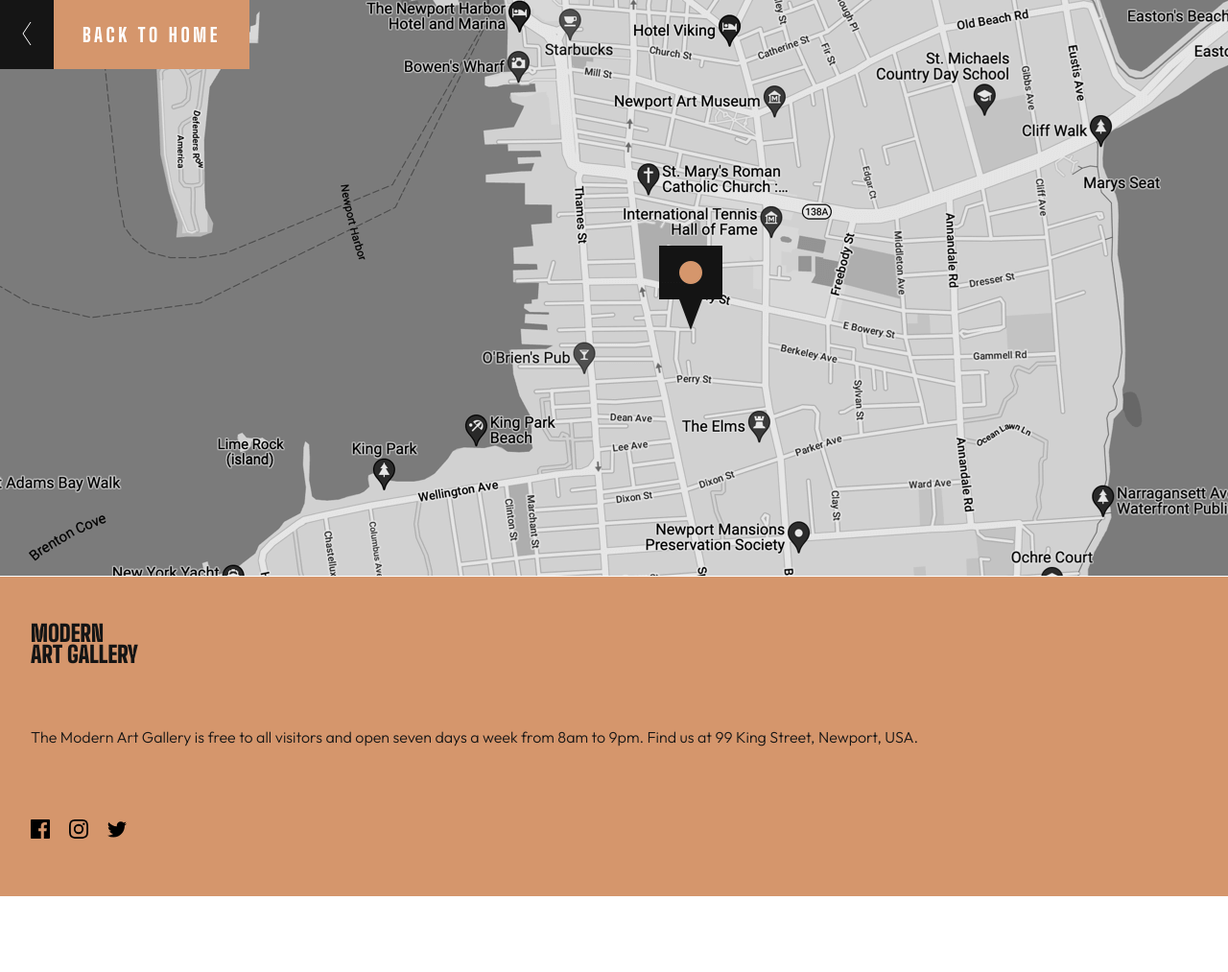
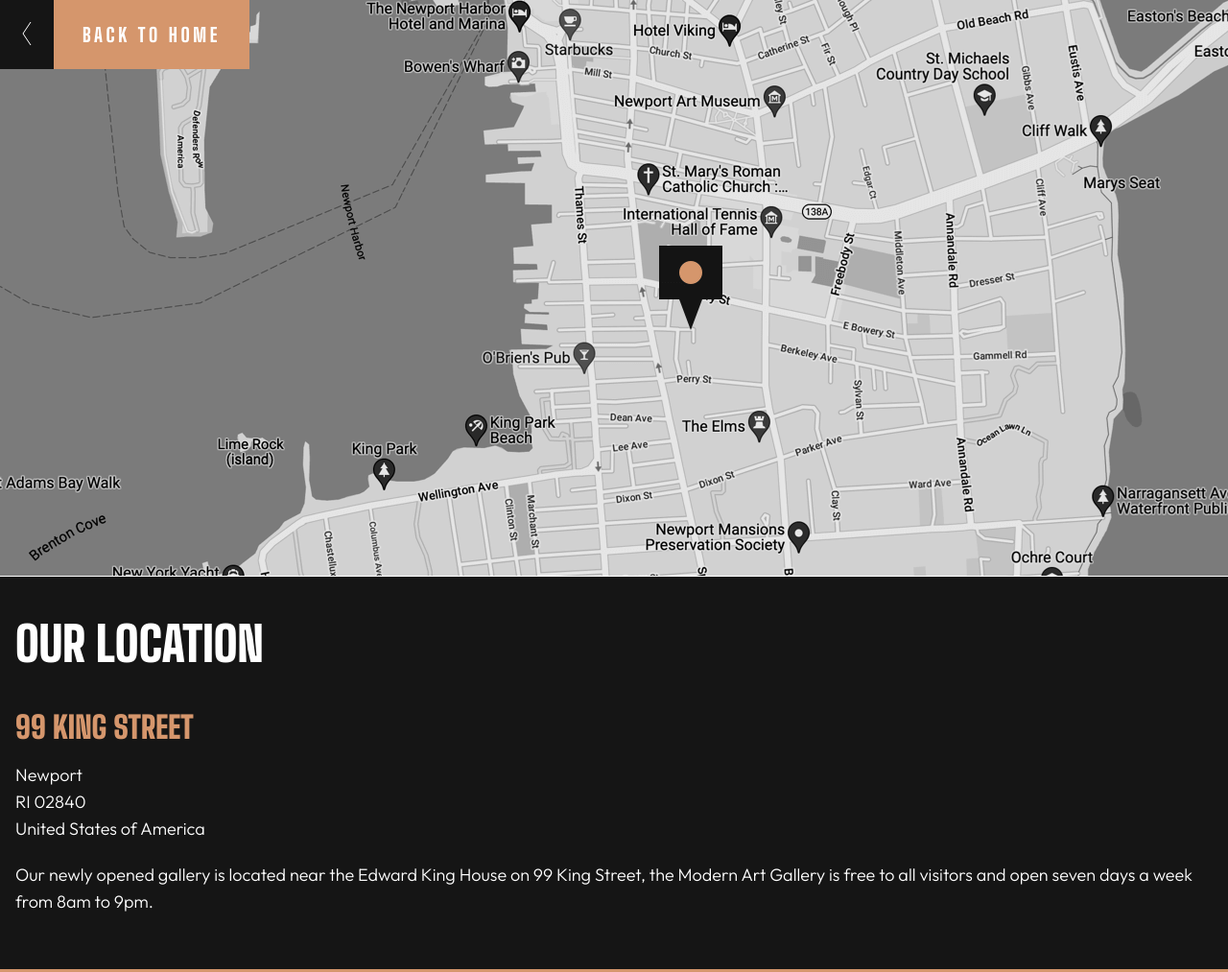
Before and after one commit to Bobstyle23/art-gallery, a plain HTML site: page location.html in a window 1280 px wide. Shown: the top 1013 px of the page at 96% size. Before the commit the page ends 934 px from the top, so only its background shows below. Drawn offline with Linux system fonts and the light colour scheme.

Commit message:
Add location address section location page

```diff
--- a/location.html
+++ b/location.html
@@ -48,6 +48,23 @@
           >Back to home</a
         >
       </nav>
+
+      <section class="address">
+        <h2 class="address__title">Our location</h2>
+        <div class="address__info">
+          <h3 class="address__info-title">99 king street</h3>
+          <address>
+            Newport <br />
+            RI 02840 <br />
+            United States of America
+          </address>
+          <p class="address__info-description">
+            Our newly opened gallery is located near the Edward King House on 99
+            King Street, the Modern Art Gallery is free to all visitors and open
+            seven days a week from 8am to 9pm.
+          </p>
+        </div>
+      </section>
     </main>
     <footer class="footer footer__location">
       <h4 class="footer__title">
--- a/styles/pages/_location.scss
+++ b/styles/pages/_location.scss
@@ -1,12 +1,6 @@
 .location {
   &__header {
     position: relative;
-  }
-
-  &__image {
-    display: block;
-    width: 100%;
-    height: auto;
   }
 
   &__navigation {
@@ -15,3 +9,38 @@
     left: 5.6rem;
   }
 }
+
+.address {
+  background-color: $color-black;
+  color: $color-white;
+  padding: 4.8rem 1.6rem 5.6rem;
+
+  &__title {
+    @extend %heading-md;
+    font-size: 5rem;
+    line-height: 45px;
+    margin-bottom: 4.8rem;
+  }
+
+  &__info {
+    @extend %flexbox;
+    align-items: baseline;
+    gap: 2rem;
+
+    &-title {
+      @extend %heading-sm;
+      font-size: 3.2rem;
+      line-height: 1;
+      color: $color-gold;
+    }
+
+    &-description {
+      @extend %body-sm;
+    }
+  }
+
+  address {
+    @extend %body-sm;
+    font-style: normal;
+  }
+}
```
Also changed, not shown: styles/main.css, 1 other file.
